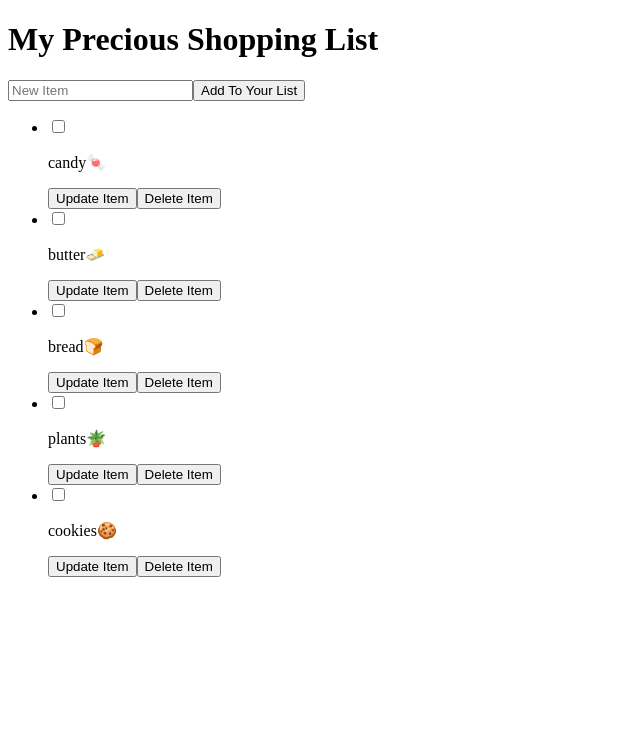
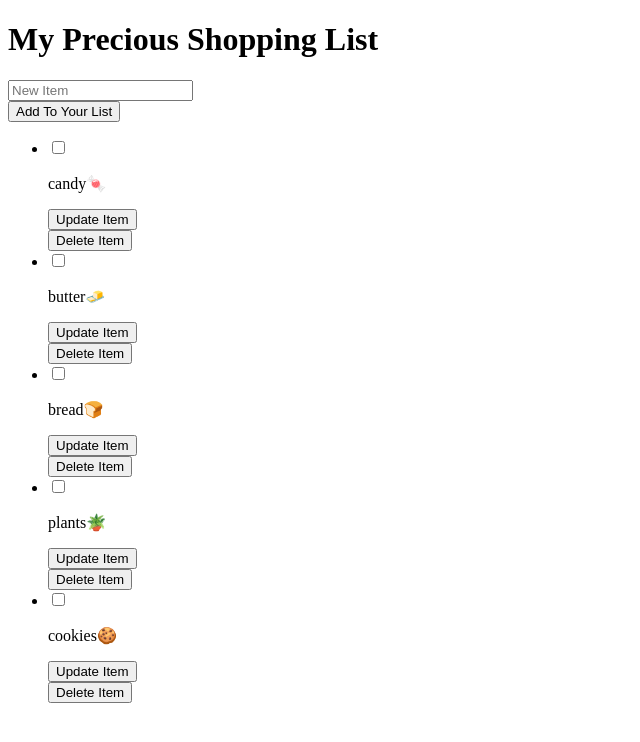
Before and after one commit to trianacerda/shopping-list, a React app: page / in a window 1280 px wide. Shown: the top 742 px of the page, without its empty margins (0-640 px from the left). Built offline with nearby package versions, Linux system fonts and the light colour scheme; the HTML template or start-up script is replaced by a standard one.

Commit message:
Added deleted function to Additem test

```diff
--- a/src/components/SingleItem/SingleItem.jsx
+++ b/src/components/SingleItem/SingleItem.jsx
@@ -1,5 +1,6 @@
 import React from 'react';
 import { useState } from 'react';
+import SingleItemStyle from './SingleItemStyle.css';
 
 export default function SingleItem({ item, onChange, onDelete }) {
   const [update, setUpdate] = useState(false);
@@ -54,8 +55,7 @@ export default function SingleItem({ item, onChange, onDelete }) {
       <button
         aria-label="delete"
         type="button"
-        name="delete"
-        onClick={() => onDelete(item.id)}
+        onClick={() => onDelete(item.id, item.completed)}
       >
         Delete Item
       </button>
--- /dev/null
+++ b/src/components/SingleItem/SingleItemStyle.css
@@ -0,0 +1,4 @@
+button {
+  display: flex;
+  flex-direction: row;
+}
```
Also changed, not shown: 2 other files (tests, documents, lock files or other folders).
